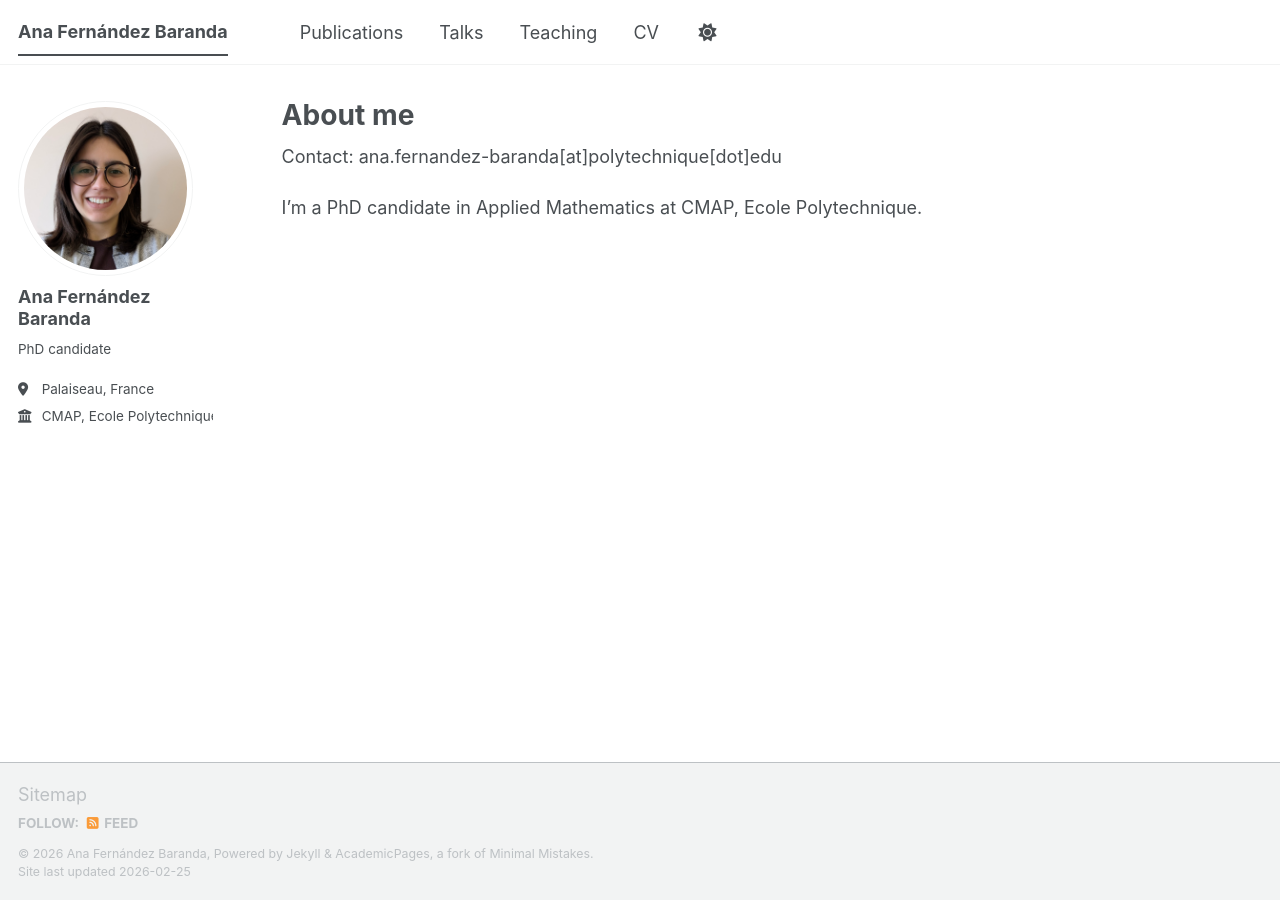
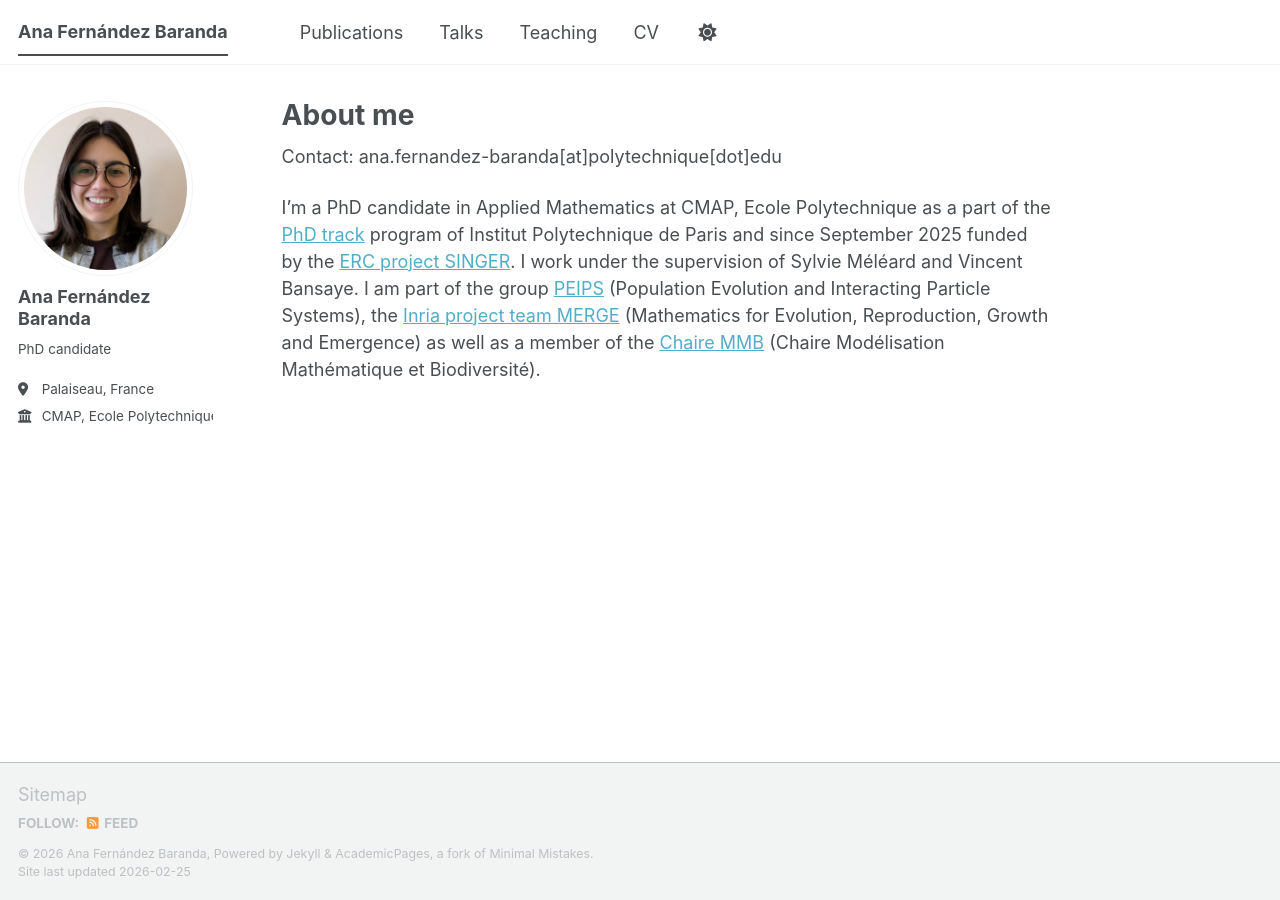
Before and after one commit to ana-fernandezbaranda/ana-fernandezbaranda.github.io, a Jekyll site: the page built from _pages/about.md, in a window 1280 px wide. Built offline with Jekyll 4.4.1, drawn with Linux system fonts in a browser that asks for light colours; a script bundle is joined from its source files by our own code; library files that are not in the unit come from our copies.

Commit message:
Update about.md

```diff
--- a/_pages/about.md
+++ b/_pages/about.md
@@ -8,4 +8,4 @@ redirect_from:
 ---
 Contact: ana.fernandez-baranda[at]polytechnique[dot]edu
 
-I'm a PhD candidate in Applied Mathematics at CMAP, Ecole Polytechnique.
+I'm a PhD candidate in Applied Mathematics at CMAP, Ecole Polytechnique as a part of the [PhD track](https://www.ip-paris.fr/en/education/phd-track/phd-track-mathematics) program of Institut Polytechnique de Paris and since September 2025 funded by the [ERC project SINGER](https://www.ip-paris.fr/erc-singer-stochastic-dynamics-single-cells-growth-emergence-and-resistance). I work under the supervision of Sylvie Méléard and Vincent Bansaye. I am part of the group [PEIPS](https://cmap.ip-paris.fr/en/research/probability/peips) (Population Evolution and Interacting Particle Systems), the [Inria project team MERGE](https://team.inria.fr/merge/fr/) (Mathematics for Evolution, Reproduction, Growth and Emergence) as well as a member of the [Chaire MMB](http://www.cmap.polytechnique.fr/~chaire-mmb//index.html) (Chaire Modélisation Mathématique et Biodiversité).
```
